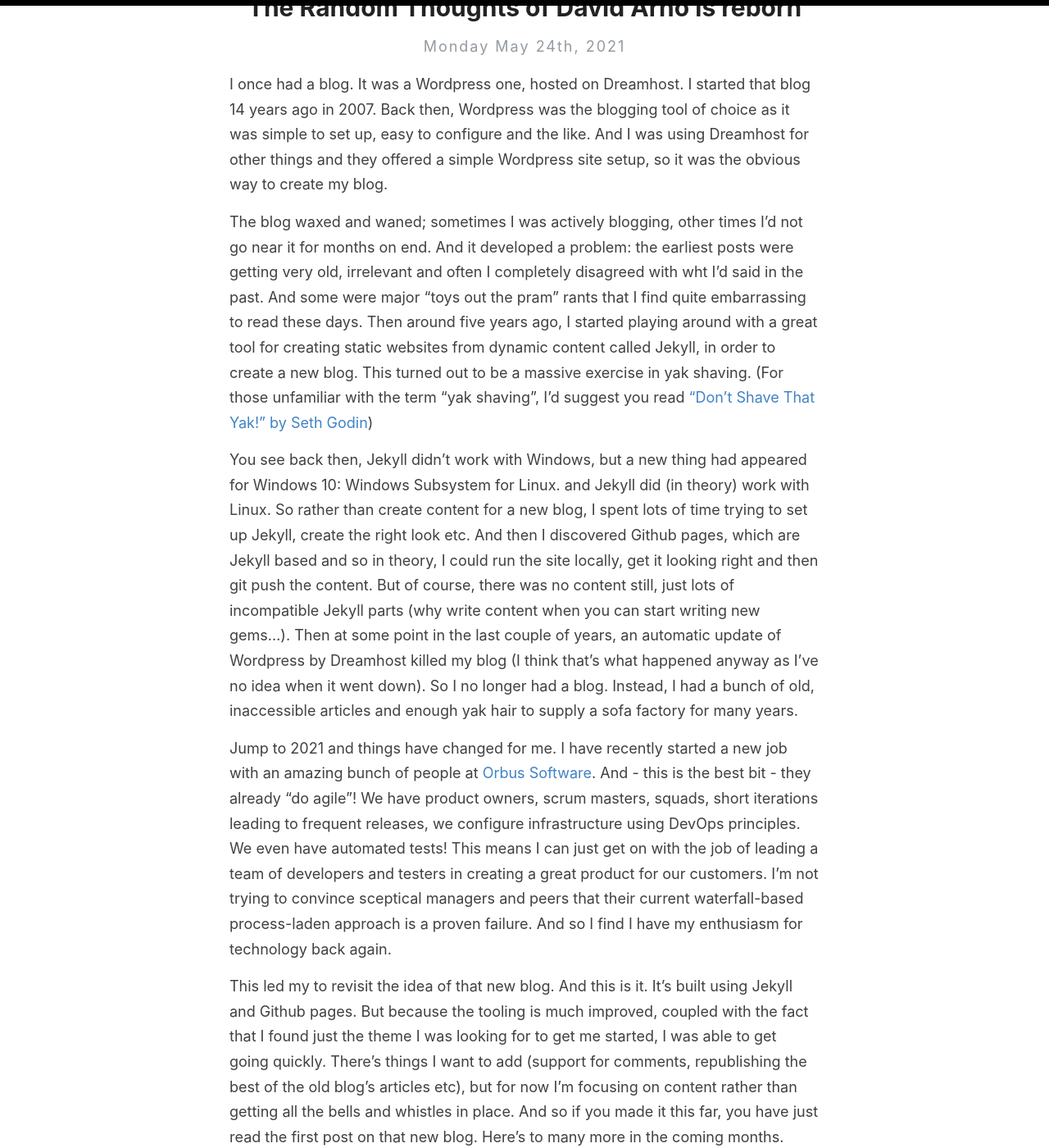
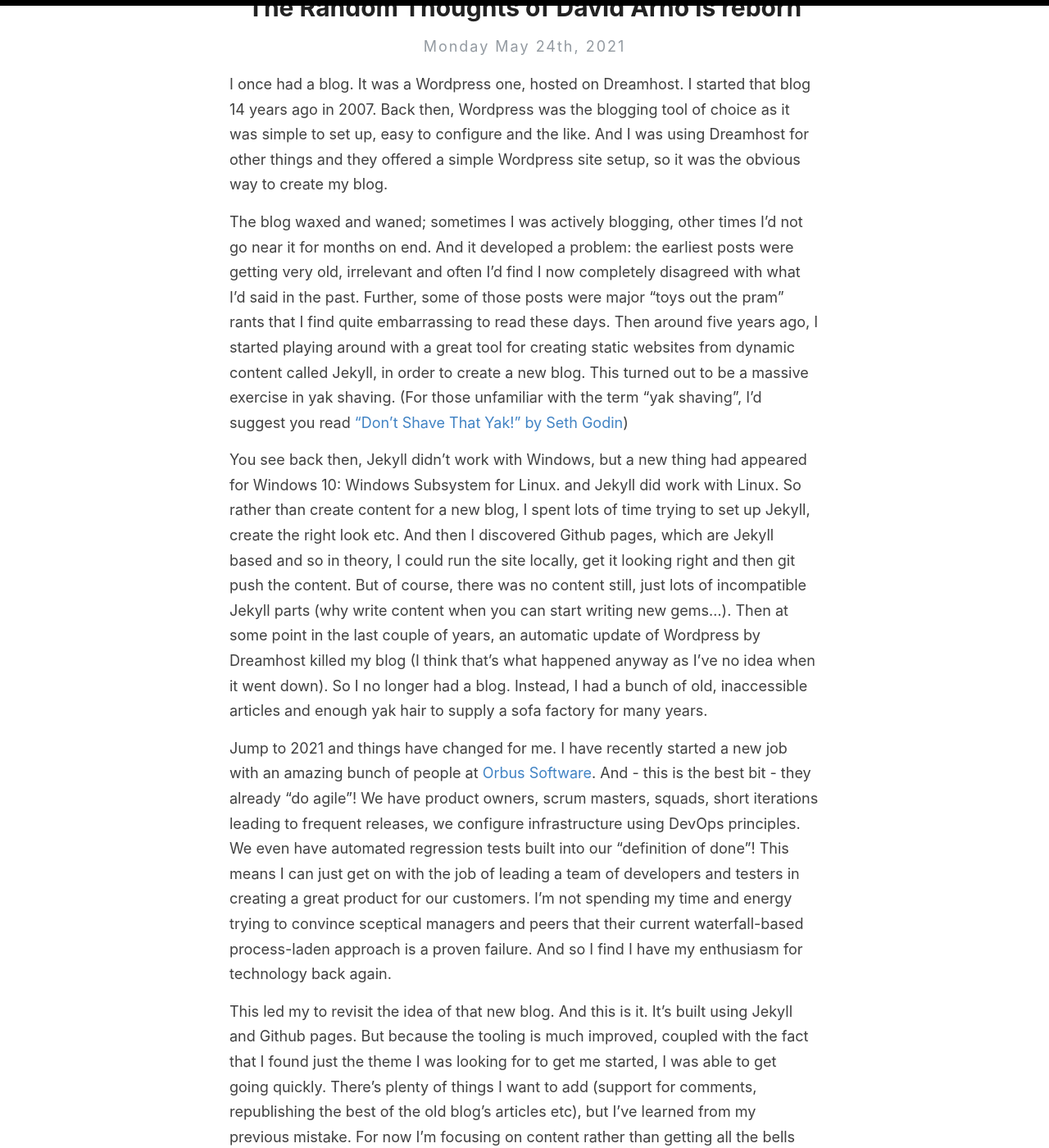
Before and after one commit to DavidArno/RandomThoughts, a Jekyll site: the page built from _posts/2021-05-24-the-random-thoughts-of-david-arno-is-reborn.md, in a window 1280 px wide and 1400 px high, scrolled down 203 px. Shown: the whole window at 82% size. Built offline with Jekyll 4.4.1, drawn with Linux system fonts in a browser that asks for light colours; some of the changed text lies outside the part shown.

Commit message:
Fixed some wording and typos on my first post, which obviously I only spotted *after* publishing

```diff
--- a/_posts/2021-05-24-the-random-thoughts-of-david-arno-is-reborn.md
+++ b/_posts/2021-05-24-the-random-thoughts-of-david-arno-is-reborn.md
@@ -5,10 +5,10 @@ excerpt: I once had a blog. It was a Wordpress one, hosted on Dreamhost. I start
 ---
 I once had a blog. It was a Wordpress one, hosted on Dreamhost. I started that blog 14 years ago in 2007. Back then, Wordpress was the blogging tool of choice as it was simple to set up, easy to configure and the like. And I was using Dreamhost for other things and they offered a simple Wordpress site setup, so it was the obvious way to create my blog.
 
-The blog waxed and waned; sometimes I was actively blogging, other times I'd not go near it for months on end. And it developed a problem: the earliest posts were getting very old, irrelevant and often I completely disagreed with wht I'd said in the past. And some were major "toys out the pram" rants that I find quite embarrassing to read these days. Then around five years ago, I started playing around with a great tool for creating static websites from dynamic content called Jekyll, in order to create a new blog. This turned out to be a massive exercise in yak shaving. (For those unfamiliar with the term "yak shaving", I'd suggest you read ["Don't Shave That Yak!" by Seth Godin](https://seths.blog/2005/03/dont_shave_that/))
+The blog waxed and waned; sometimes I was actively blogging, other times I'd not go near it for months on end. And it developed a problem: the earliest posts were getting very old, irrelevant and often I'd find I now completely disagreed with what I'd said in the past. Further, some of those posts were major "toys out the pram" rants that I find quite embarrassing to read these days. Then around five years ago, I started playing around with a great tool for creating static websites from dynamic content called Jekyll, in order to create a new blog. This turned out to be a massive exercise in yak shaving. (For those unfamiliar with the term "yak shaving", I'd suggest you read ["Don't Shave That Yak!" by Seth Godin](https://seths.blog/2005/03/dont_shave_that/))
 
-You see back then, Jekyll didn't work with Windows, but a new thing had appeared for Windows 10: Windows Subsystem for Linux. and Jekyll did (in theory) work with Linux. So rather than create content for a new blog, I spent lots of time trying to set up Jekyll, create the right look etc. And then I discovered Github pages, which are Jekyll based and so in theory, I could run the site locally, get it looking right and then git push the content. But of course, there was no content still, just lots of incompatible Jekyll parts (why write content when you can start writing new gems...). Then at some point in the last couple of years, an automatic update of Wordpress by Dreamhost killed my blog (I think that's what happened anyway as I've no idea when it went down). So I no longer had a blog. Instead, I had a bunch of old, inaccessible articles and enough yak hair to supply a sofa factory for many years.
+You see back then, Jekyll didn't work with Windows, but a new thing had appeared for Windows 10: Windows Subsystem for Linux. and Jekyll did work with Linux. So rather than create content for a new blog, I spent lots of time trying to set up Jekyll, create the right look etc. And then I discovered Github pages, which are Jekyll based and so in theory, I could run the site locally, get it looking right and then git push the content. But of course, there was no content still, just lots of incompatible Jekyll parts (why write content when you can start writing new gems...). Then at some point in the last couple of years, an automatic update of Wordpress by Dreamhost killed my blog (I think that's what happened anyway as I've no idea when it went down). So I no longer had a blog. Instead, I had a bunch of old, inaccessible articles and enough yak hair to supply a sofa factory for many years.
 
-Jump to 2021 and things have changed for me. I have recently started a new job with an amazing bunch of people at [Orbus Software](https://www.orbussoftware.com/). And - this is the best bit - they already "do agile"! We have product owners, scrum masters, squads, short iterations leading to frequent releases, we configure infrastructure using DevOps principles. We even have automated tests! This means I can just get on with the job of leading a team of developers and testers in creating a great product for our customers. I'm not trying to convince sceptical managers and peers that their current waterfall-based process-laden approach is a proven failure. And so I find I have my enthusiasm for technology back again.
+Jump to 2021 and things have changed for me. I have recently started a new job with an amazing bunch of people at [Orbus Software](https://www.orbussoftware.com/). And - this is the best bit - they already "do agile"! We have product owners, scrum masters, squads, short iterations leading to frequent releases, we configure infrastructure using DevOps principles. We even have automated regression tests built into our "definition of done"! This means I can just get on with the job of leading a team of developers and testers in creating a great product for our customers. I'm not spending my time and energy trying to convince sceptical managers and peers that their current waterfall-based process-laden approach is a proven failure. And so I find I have my enthusiasm for technology back again.
 
-This led my to revisit the idea of that new blog. And this is it. It's built using Jekyll and Github pages. But because the tooling is much improved, coupled with the fact that I found just the theme I was looking for to get me started, I was able to get going quickly. There's things I want to add (support for comments, republishing the best of the old blog's articles etc), but for now I'm focusing on content rather than getting all the bells and whistles in place. And so if you made it this far, you have just read the first post on that new blog. Here's to many more in the coming months.
+This led my to revisit the idea of that new blog. And this is it. It's built using Jekyll and Github pages. But because the tooling is much improved, coupled with the fact that I found just the theme I was looking for to get me started, I was able to get going quickly. There's plenty of things I want to add (support for comments, republishing the best of the old blog's articles etc), but I've learned from my previous mistake. For now I'm focusing on content rather than getting all the bells and whistles in place. And so if you made it this far, you have just read the first post on that new blog. Here's to many more in the coming months.
```
